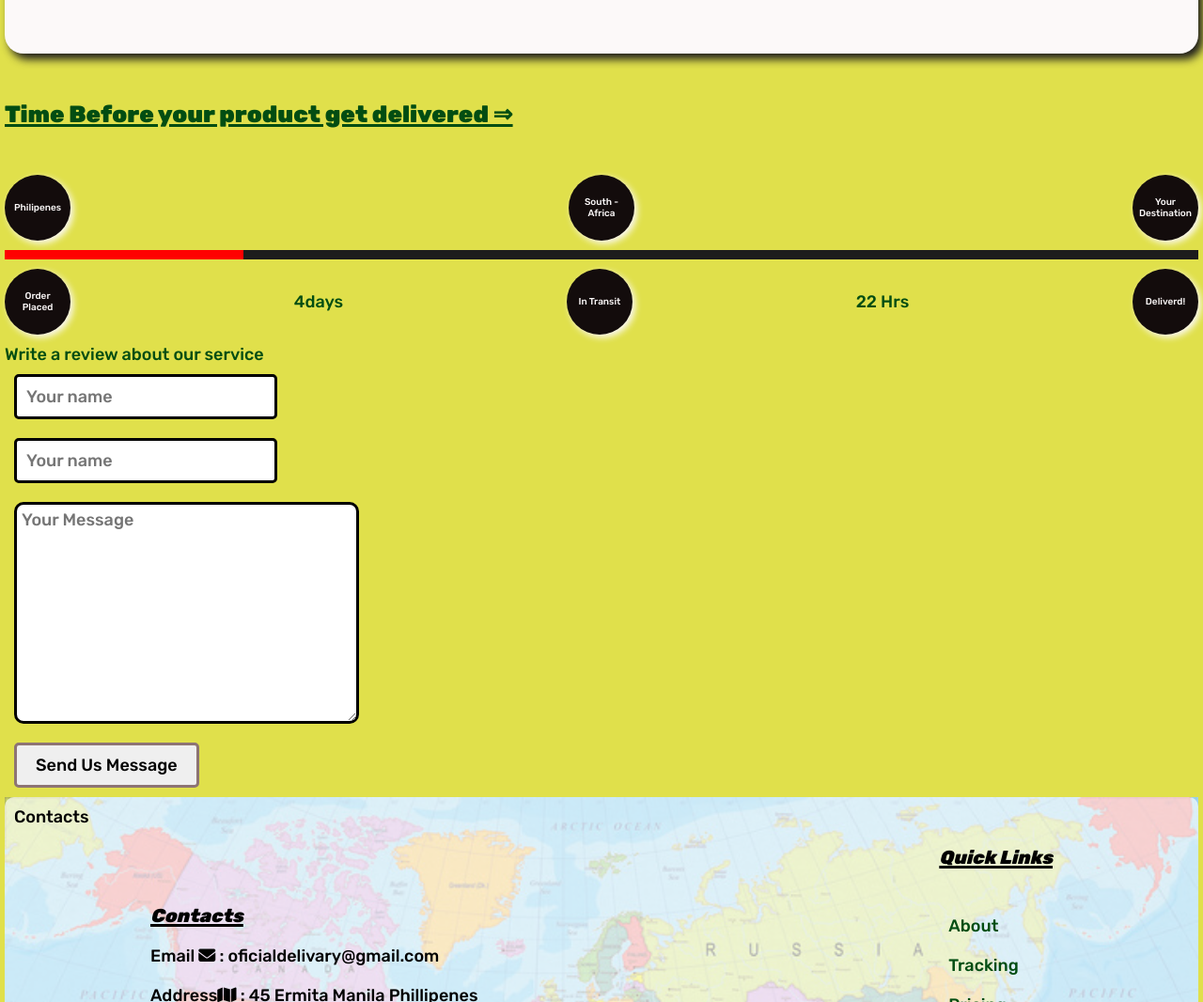
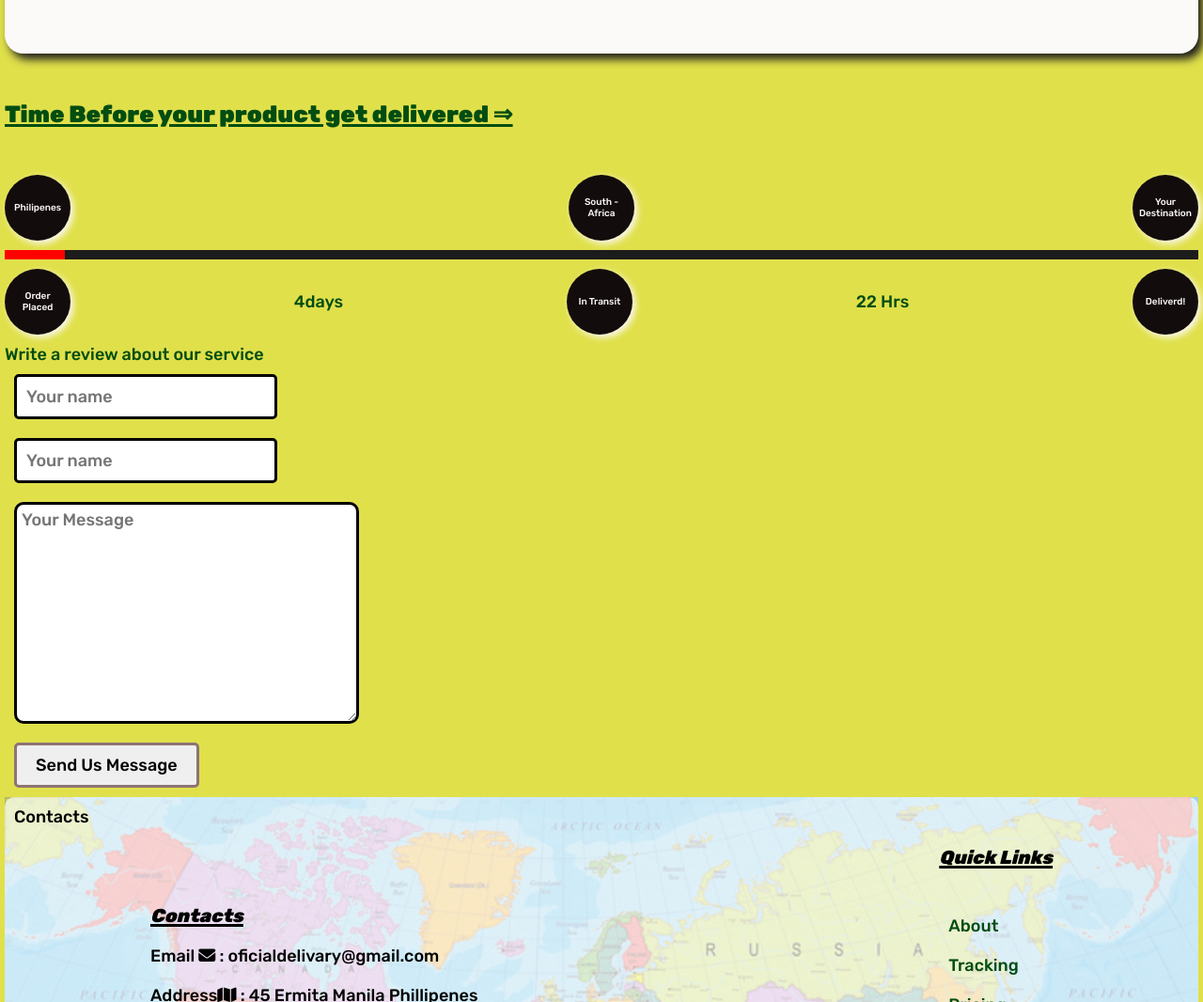
Before and after one commit to oficiaildelivary/delivary, a plain HTML site: page pages/track.html in a window 1280 px wide. Shown: the part 1167-2233 px from the top of the page at 94% size. Drawn offline with nearby package versions, Linux system fonts and the light colour scheme.

Commit message:
Update track.css

```diff
--- a/styles/track.css
+++ b/styles/track.css
@@ -146,7 +146,7 @@ main{
   top: 0;
   bottom: 0;
   left: 0;
-  right: 80%;
+  right: 95%;
 }
 
 .message-form{
```
